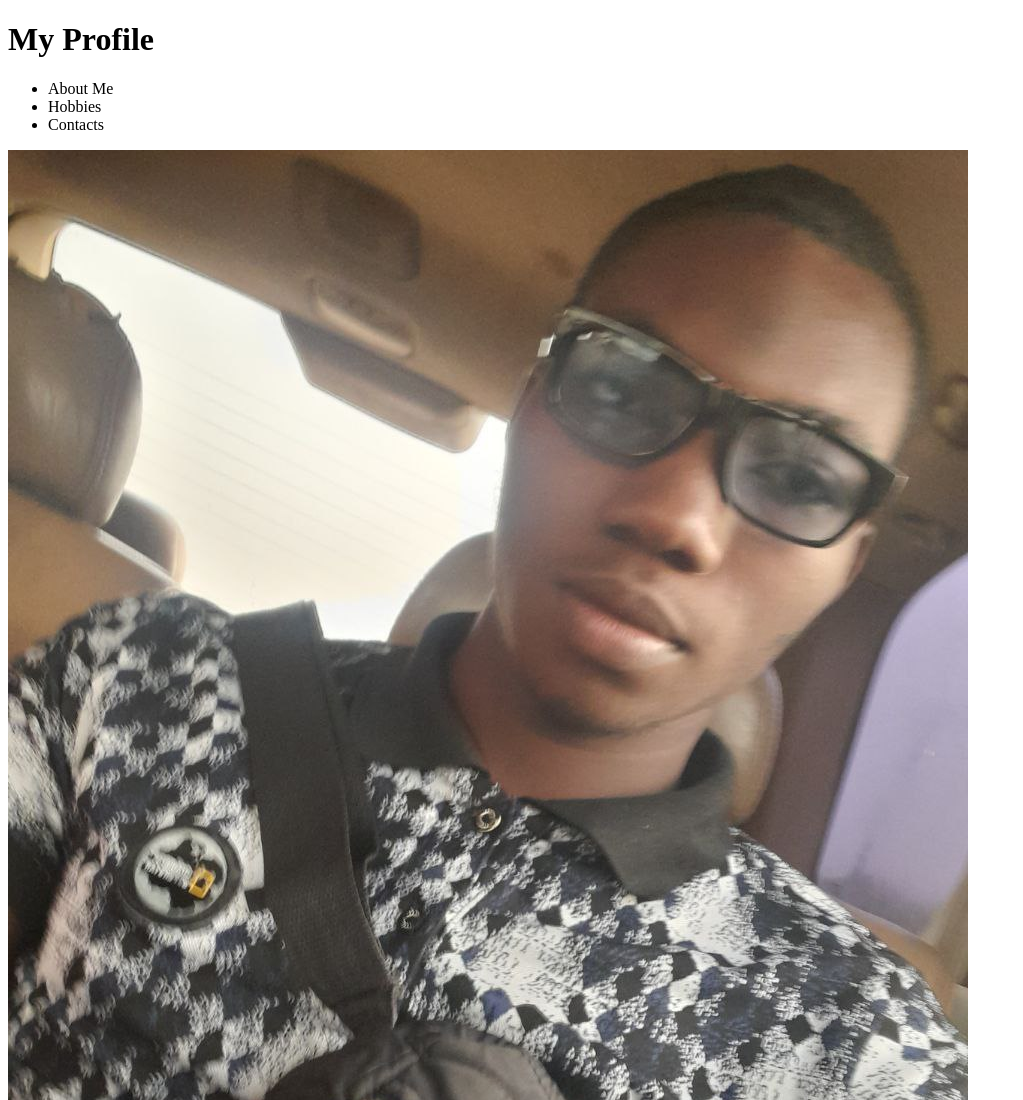
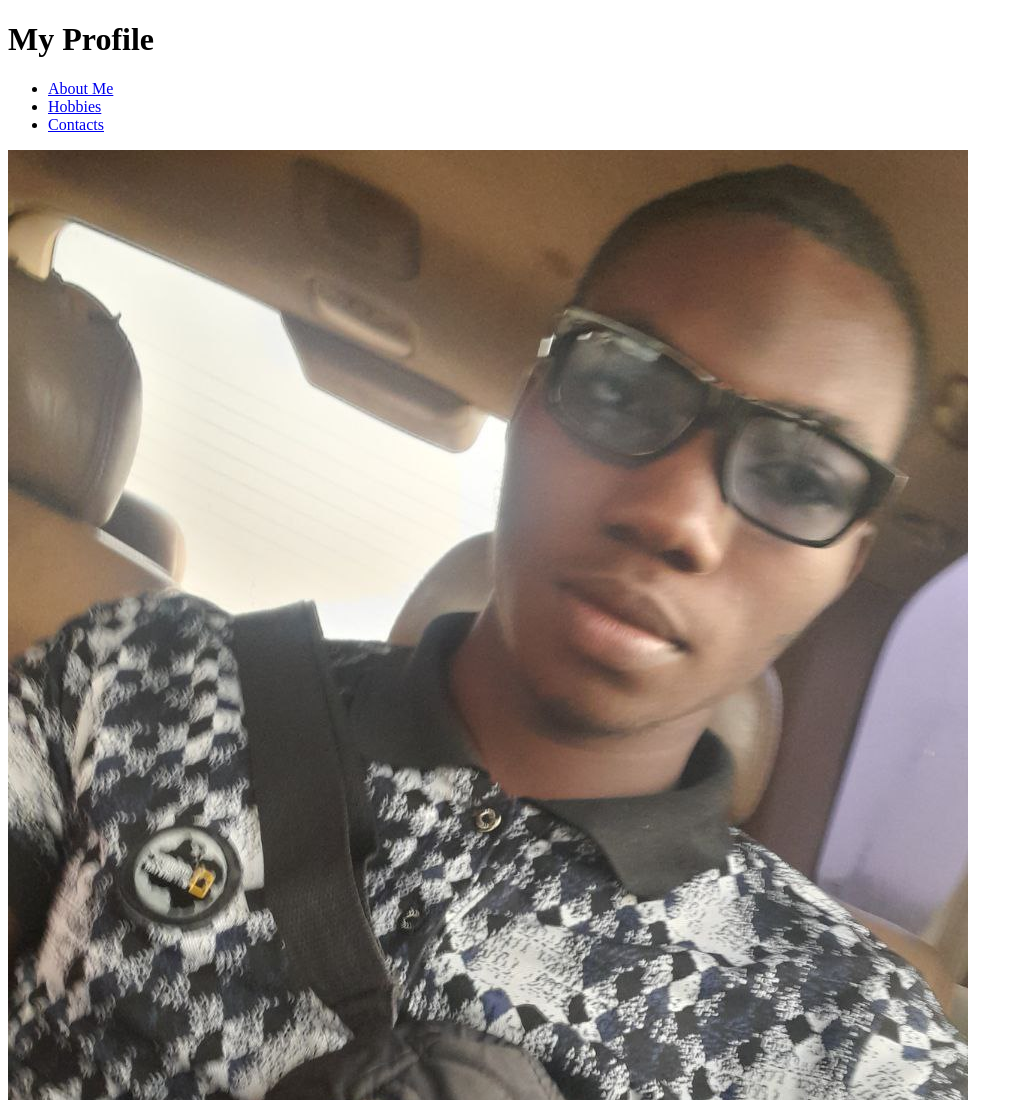
Before and after one commit to IGNORAMUS1/Myprofile, a plain HTML site: page index.html in a window 1280 px wide. Shown: the top 1100 px of the page, without its empty margins (0-1023 px from the left). Drawn offline with Linux system fonts and the light colour scheme.

Commit message:
adding a tag to menu list

```diff
--- a/index.html
+++ b/index.html
@@ -10,9 +10,9 @@
         <h1>My Profile</h1>
         <nav>
             <ul>
-                <li>About Me</li>
-                <li>Hobbies</li>
-                <li>Contacts</li>
+                <li><a href="#">About Me</a></li>
+                <li><a href="#">Hobbies</a></li>
+                <li><a href="#">Contacts</a></li>
             </ul>
         </nav>
     </header>
```
